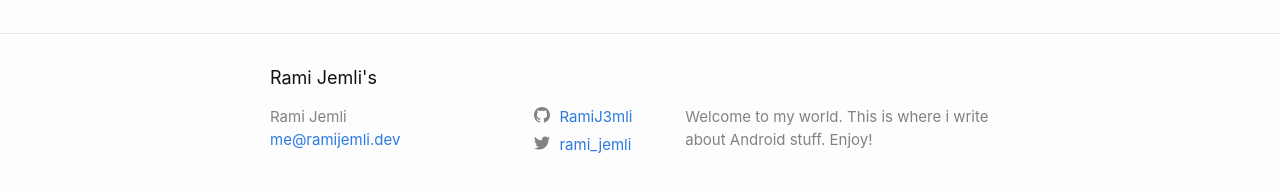
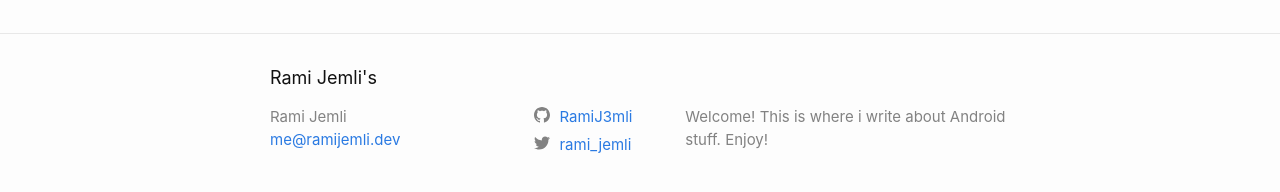
Before and after one commit to RamiJ3mli/rami-jemli, a Jekyll site: the page built from index.markdown, in a window 1280 px wide. Shown: the part 684-876 px from the top of the page. Built offline with Jekyll 4.4.1, drawn with Linux system fonts in a browser that asks for light colours.

Commit message:
Update description message.

```diff
--- a/_config.yml
+++ b/_config.yml
@@ -21,7 +21,7 @@
 title: Rami Jemli's
 email: me@ramijemli.dev
 description: >- # this means to ignore newlines until "baseurl:"
-  Welcome to my world. This is where i write about Android stuff. Enjoy!
+  Welcome! This is where i write about Android stuff. Enjoy!
 baseurl: "" # the subpath of your site, e.g. /blog
 url: "http://ramijemli.dev" # the base hostname & protocol for your site, e.g. http://example.com
 
```
